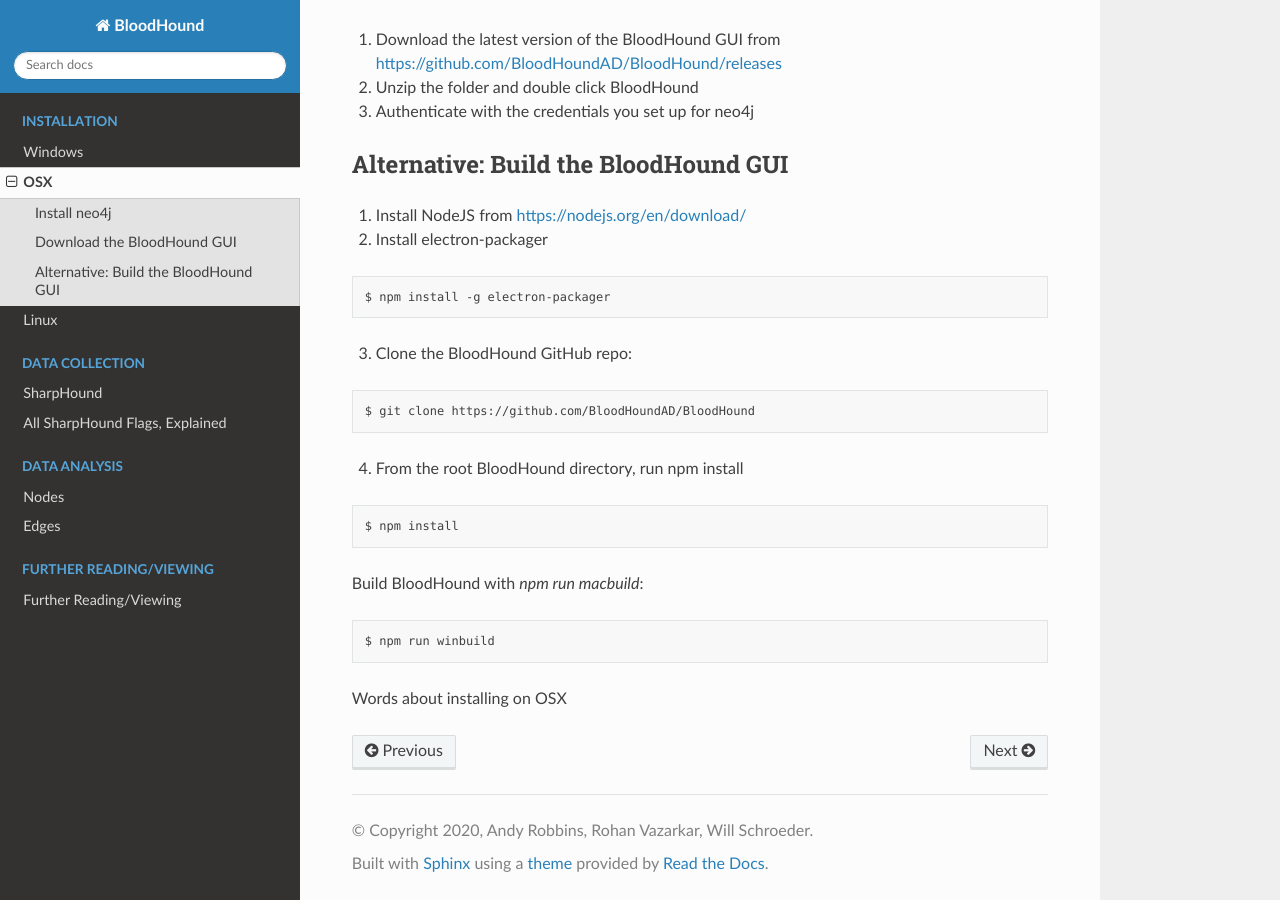
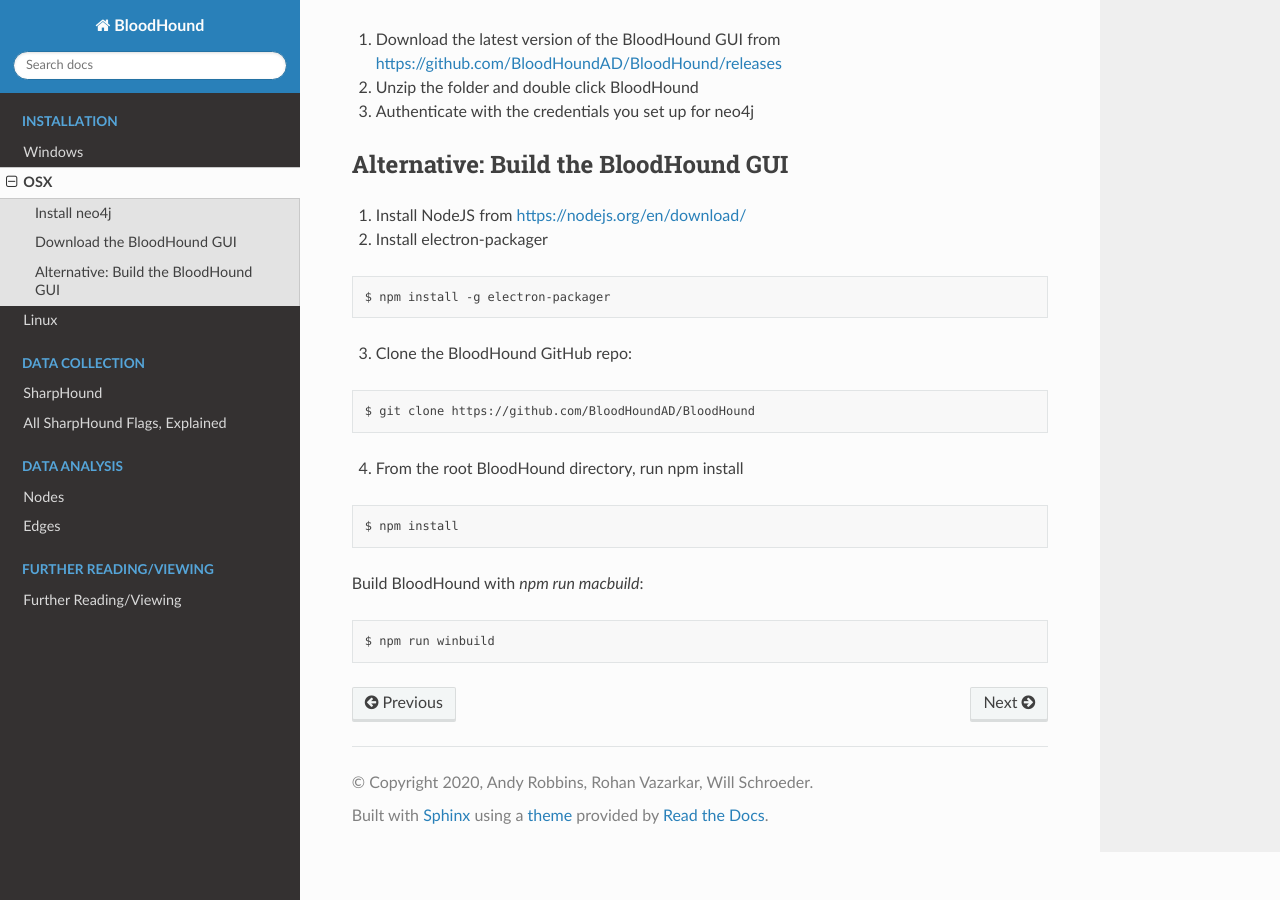
Before and after one commit to BloodHoundAD/BloodHound, a Sphinx documentation site: the page built from docs/installation/osx.rst, in a window 1280 px wide and 900 px high, scrolled down 647 px. Built offline with Sphinx 7.4.7 and the Read the Docs theme 2.0.0, drawn with Linux system fonts in a browser that asks for light colours; pages that are not in the unit, such as notebooks, are missing from menus.

Commit message:
Remove old placeholder language, thanks primarytyler

```diff
--- a/docs/installation/osx.rst
+++ b/docs/installation/osx.rst
@@ -58,5 +58,3 @@
 ::
 
    $ npm run winbuild
-
-Words about installing on OSX
```
